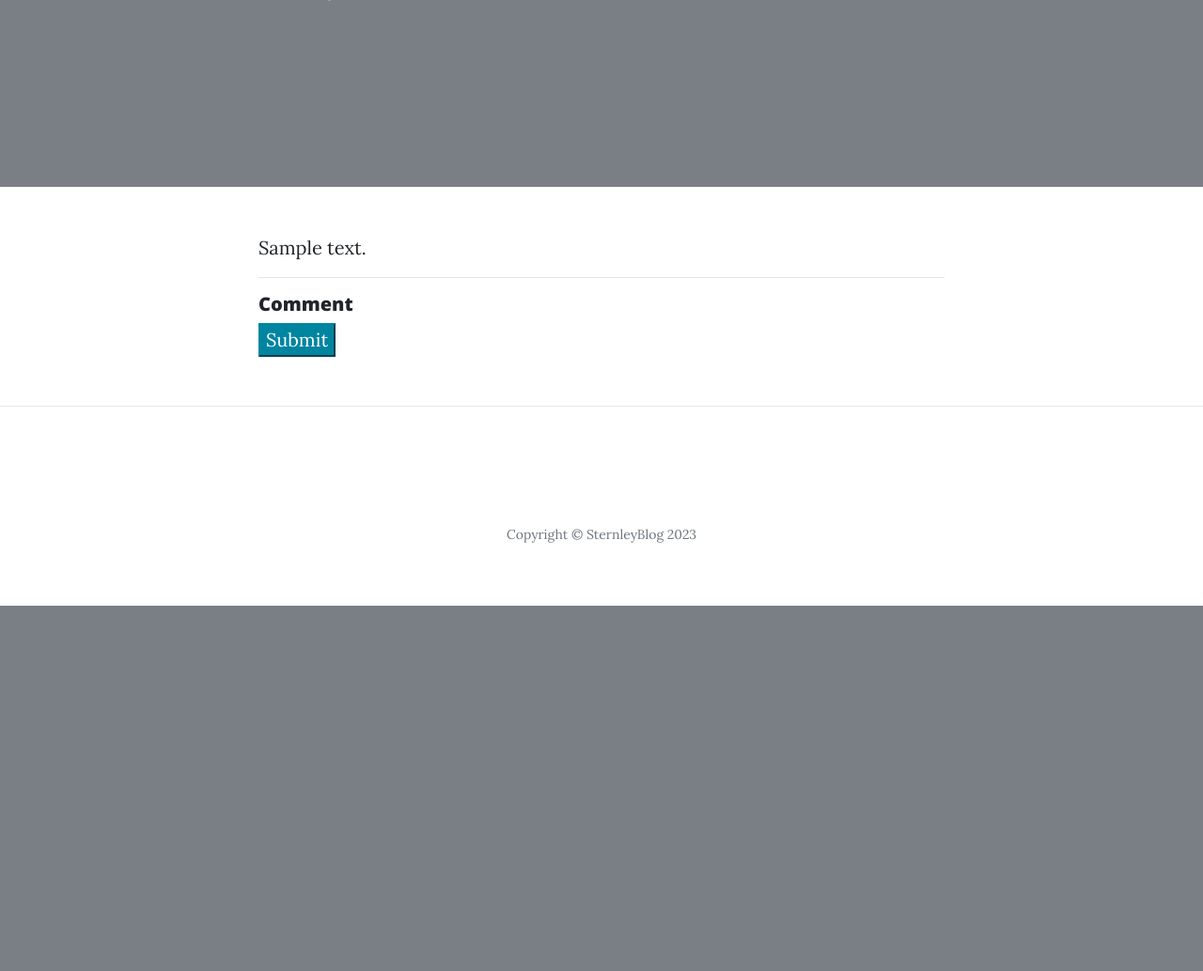
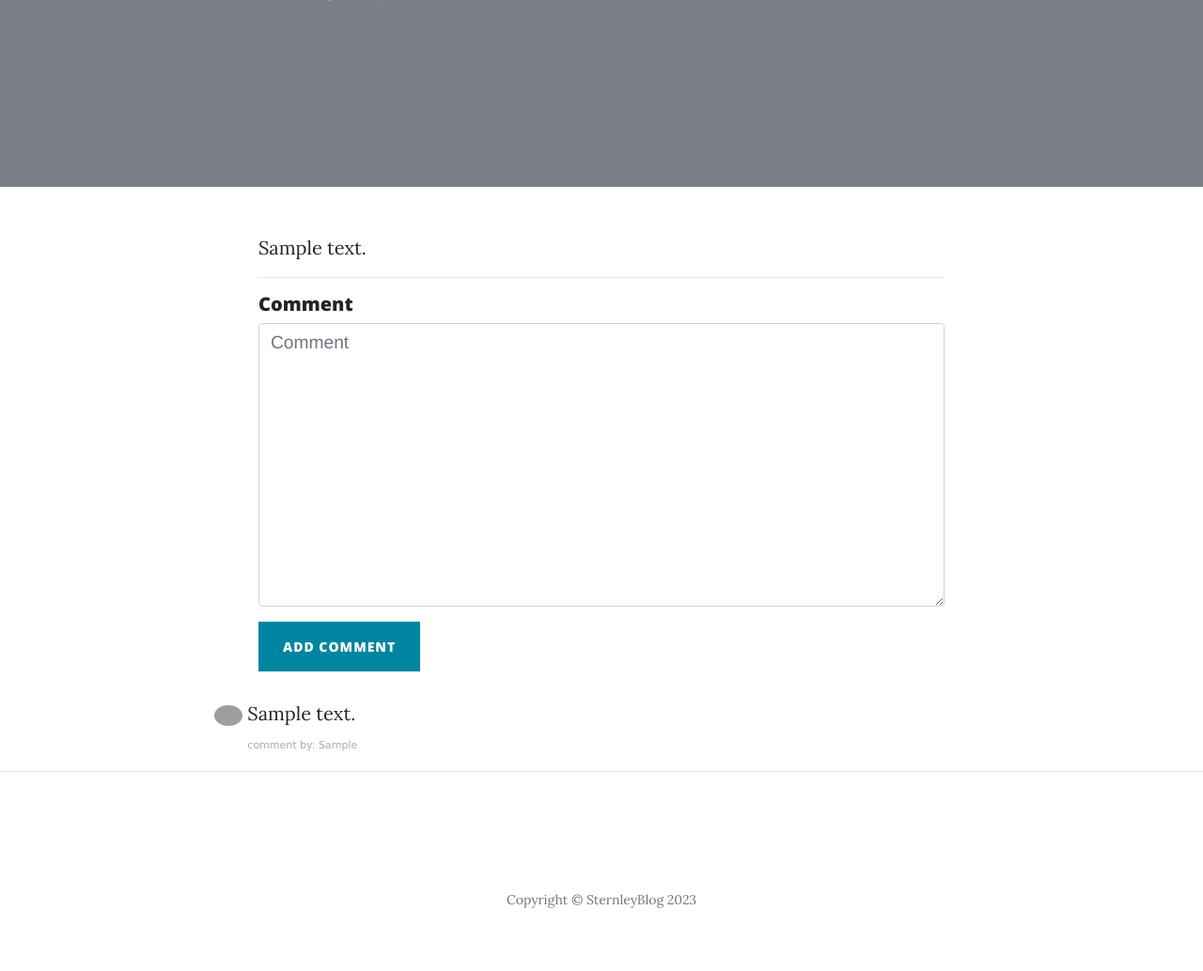
Before and after one commit to chibuezechidolue/SternleyBlog-Django-, a Django app: page /view-post/1/ in a window 1280 px wide. Shown: the part 362-1396 px from the top of the page at 94% size. Before the commit the page ends 1007 px from the top, so only its background shows below. Run offline with Django 4.2, Linux system fonts and the light colour scheme; tables that the repository leaves empty hold one stand-in row (values such as "Sample post"); grey boxes marked "Sample" are stand-in pictures; some libraries are stand-ins or nearby versions; grey boxes are pictures that could not be loaded.

Commit message:
add blog commenting feature by users

```diff
--- a/Blog/forms.py
+++ b/Blog/forms.py
@@ -1,6 +1,5 @@
 from django import forms
-import datetime
-from Blog.models import BlogPost
+from Blog.models import BlogPost, Comments
 class CreateBlogPost(forms.Form):
     title=forms.CharField(max_length=1000)
     subtitle=forms.CharField(max_length=250)
@@ -11,4 +10,9 @@ class CreateBlogPost(forms.Form):
     class Meta:
         model=BlogPost
         ordering=['title','subtitle','content','img_url']
-#
+
+class CommentForm(forms.Form):
+    comment=forms.CharField(widget=forms.Textarea)
+
+    class Meta:
+        model=Comments
--- a/Blog/models.py
+++ b/Blog/models.py
@@ -1,6 +1,5 @@
 import django
 from django.db import models
-# from django.contrib.auth.models import User
 from User.models import CustomUser
 
 class BlogPost(models.Model):
@@ -13,3 +12,8 @@ class BlogPost(models.Model):
     # comment=models.ForeignKey(User,on_delete=models.CASCADE)
     def __str__(self) -> str:
         return self.subtitle
+
+class Comments(models.Model):
+    comment=models.TextField()
+    author=models.ForeignKey(CustomUser,on_delete=models.CASCADE)
+    post=models.ForeignKey(BlogPost,on_delete=models.CASCADE)
--- /dev/null
+++ b/Blog/templatetags/tags.py
@@ -0,0 +1,22 @@
+import hashlib
+from urllib.parse import urlencode
+from django import template
+from django.utils.safestring import mark_safe
+from django.template.defaultfilters import stringfilter
+
+register = template.Library()
+# return only the URL of the gravatar
+# TEMPLATE USE:  {{ email|gravatar_url:150 }}
+
+@register.filter
+def gravatar_url(email, size=40):
+  default = "https://example.com/static/images/defaultavatar.jpg"
+  return "https://www.gravatar.com/avatar/%s?%s" % (hashlib.md5(email.lower().encode('utf-8')).hexdigest(), urlencode({'d':"retro", 's':str(size)}))
+
+
+# return an image tag with the gravatar
+# TEMPLATE USE:  {{ email|gravatar:150 }}
+@register.filter
+def gravatar(email, size=40):
+    url = gravatar_url(email, size)
+    return mark_safe('<img src="%s" height="%d" width="%d">' % (url, size, size))
--- a/Blog/views.py
+++ b/Blog/views.py
@@ -1,8 +1,12 @@
 from turtle import title
 from django.shortcuts import redirect, render
-from Blog.forms import CreateBlogPost
-from Blog.models import BlogPost
+from Blog.forms import CreateBlogPost,CommentForm
+from Blog.models import BlogPost, Comments
 from User.models import CustomUser
+
+
+
+
 
 def index_page(request):
     all_posts=BlogPost.objects.all()
@@ -31,4 +35,13 @@ def create_post(request):
 
 def view_post(request,post_id):
     post=BlogPost.objects.get(id=post_id)
-    return render(request,'blog/post.html',{"post":post})
+    form=CommentForm()
+    all_comments=Comments.objects.all()
+    # avatar_url=gravatar_url(email=post.author.email,size=40)
+    if request.method=="POST":
+        form=CommentForm(request.POST)
+        if form.is_valid():
+            comment=Comments(comment=form.cleaned_data['comment'],author=request.user,post=post)
+            comment.save()
+        return redirect('view-post-page',post_id=post.id)
+    return render(request,'blog/post.html',{"post":post,"form":form,"all_comments":all_comments})
--- a/templates/blog/post.html
+++ b/templates/blog/post.html
@@ -1,4 +1,7 @@
 {%extends 'blog/base.html'%}
+{%load django_bootstrap5%}
+{%load tags%}
+
 {%block content%}
   <!-- Page Header -->
 <!-- {{ ckeditor.load() } -->
@@ -11,7 +14,7 @@
             <h1>{{post.title}}</h1>
             <h2 class="subheading">{{post.subtitle}}</h2>
             <span class="meta">Posted by
-              <a href="#">{{post.author.name}}</a>
+              <a href="#">{{post.author.first_name}}</a>
               on {{post.date}}</span>
           </div>
         </div>
@@ -34,24 +37,30 @@
 
 
 <!--           Comments Area -->
+
           <form method="post">
-            <h5>Comment</h5>
-    <!-- {{ ckeditor.create() } -->
-    <input class="btn-primary" type="submit">
-          <div class="col-lg-12 col-md-10 mx-auto comment">
+            {%csrf_token%}
+           <h5>{%bootstrap_form form%}</h5>
+           {%bootstrap_button button_type='submit' content="Add Comment"%}
 
+          </div>
+        </div>
+      </div>
 
+    </form>
+
+          <div class="col-lg-8 col-md-10 mx-auto comment">
               <ul class="commentList">
-                  {%for comment in comments%}
+                  {%for comment in all_comments%}
                 <li>
-
                     <div class="commenterImage">
 
-                      <img src="{{comment.author.email|gravatar}"/>
+                      <img src="{{ comment.author.email | gravatar_url:150 }}">
                     </div>
+
                     <div class="commentText">
-                    {{comment.text|safe}}
-                      <p><span class="date sub-text">{{comment.author.name}}</span></p>
+                    {{comment.comment|safe}}
+                      <p><span class="date sub-text">comment by: {{comment.author.first_name}}</span></p>
                     </div>
                 </li>
                   {%endfor%}
```
Also changed, not shown: Blog/migrations/0003_comments.py (added), Blog/templatetags/__init__.py (added), User/forms.py (line endings or trailing spaces), User/migrations/0002_comments.py (added), User/migrations/0003_delete_comments.py (added), User/models.py (line endings or trailing spaces).
